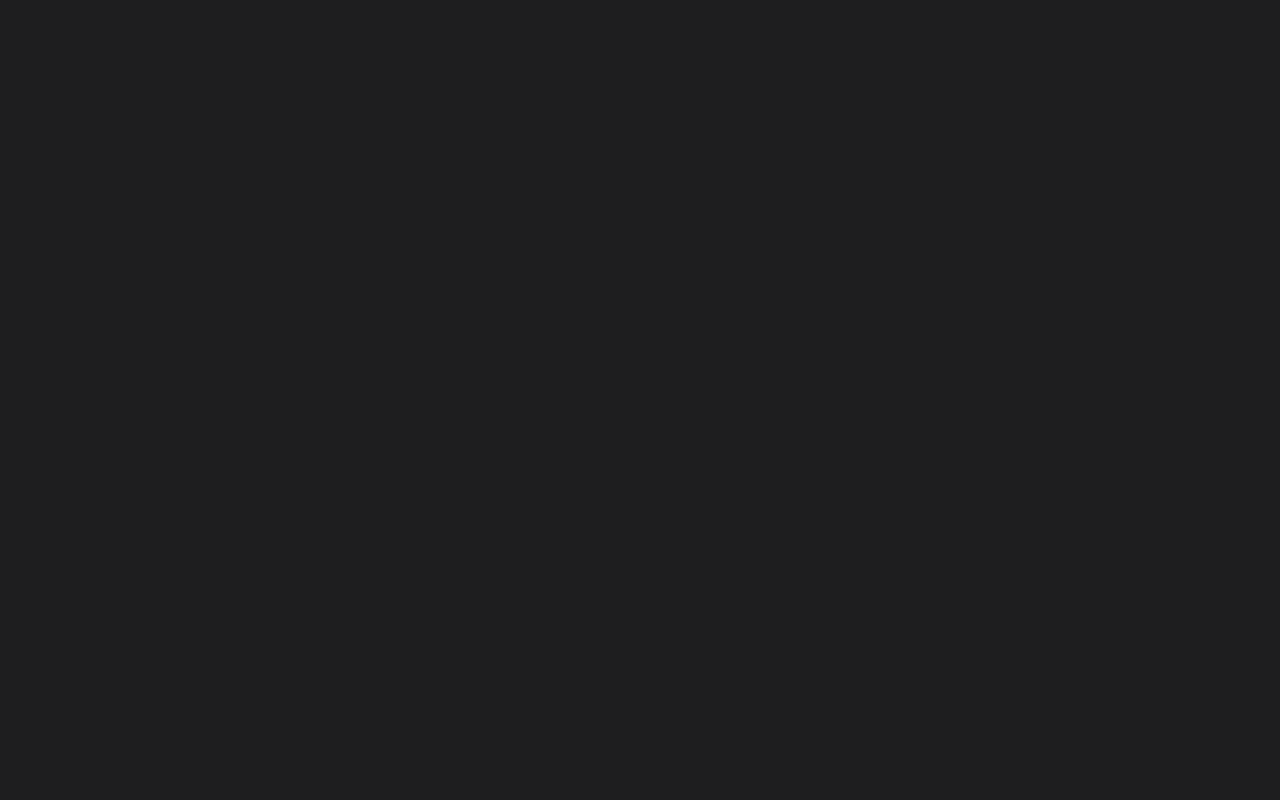
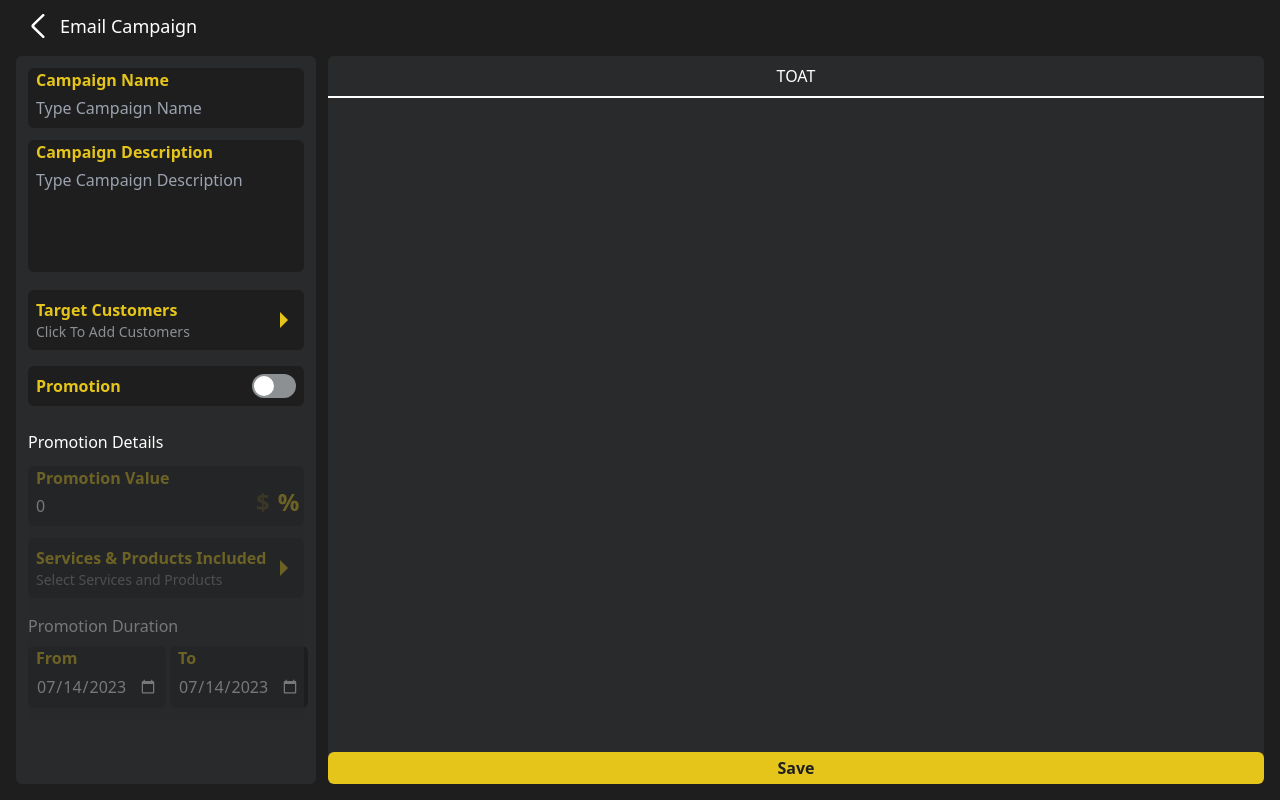
Before and after one commit to DavidMeseha/Campagin-and-survey, a React (Create React App) app: page /create-campaign/email in a window 1280 px wide. Built offline with nearby package versions, Linux system fonts and the light colour scheme.

Commit message:
Pointers

```diff
--- /dev/null
+++ b/src/components/create-campaign/EmailMenu.js
@@ -0,0 +1,110 @@
+import { useEffect, useState } from "react";
+import InputWSwitch from "../general/InputWSwitch";
+import { TextInput } from "../general/InputWTitle";
+import Switch from "../general/Switch";
+import TextareaWTitle from "../general/TextareaWTitle";
+import ServicesSelectButton from "./ServicesSelectButton";
+import CustomerSelectButton from "./CustomerSelectButton";
+import { convertDateToYMD } from "../../utilities/convertDateToYMD";
+import { isEmpty } from "lodash";
+
+const SMSMenu = ({ setCampaign, edit, selectedCampaign }) => {
+    const [campaignName, setCampaignName] = useState('')
+    const [description, setDescription] = useState('')
+    const [containPromotion, setContainPromotion] = useState(false)
+    const [promotionValue, setPromotionValue] = useState({ value: 0, type: '%' })
+    const [promotionDuration, setPromotionDuration] = useState({ start: new Date(), end: new Date() })
+    const [selectedCustomers, setSelectedCustomers] = useState([])
+    const [selectedServices, setSelectedServices] = useState([])
+
+    useEffect(() => {
+        if (edit && !isEmpty(selectedCampaign)) {
+            setCampaignName(selectedCampaign.name)
+            setDescription(selectedCampaign.description)
+            setSelectedCustomers([...selectedCampaign.targetCustomers])
+            if (selectedCampaign.promotion) {
+                setContainPromotion(true)
+                setSelectedServices([...selectedCampaign.promotion.services])
+                setPromotionDuration({ ...selectedCampaign.promotion.duration })
+                setPromotionValue({ value: selectedCampaign.promotion.value, type: selectedCampaign.promotion.type })
+            }
+        }
+    }, [selectedCampaign])
+
+    useEffect(() => {
+        setCampaign({
+            ...selectedCampaign,
+            name: campaignName,
+            description: description,
+            targetCustomers: [...selectedCustomers],
+            promotion: containPromotion ? {
+                value: promotionValue.value,
+                type: promotionValue.type,
+                duration: { start: new Date(promotionDuration.start), end: new Date(promotionDuration.end) },
+                services: [...selectedServices]
+            } : null,
+            performance: {
+                engagment: 0,
+                sales: 0
+            }
+        })
+    }, [campaignName, containPromotion, promotionValue, promotionDuration, selectedCustomers, selectedServices, description])
+
+    return (
+        <>
+            <div>
+                <TextInput
+                    title={'Campaign Name'}
+                    placeholder={'Type Campaign Name'}
+                    value={campaignName}
+                    onChange={(e) => setCampaignName(e.target.value)}
+                />
+            </div>
+            <div>
+                <TextareaWTitle
+                    title={'Campaign Description'}
+                    placeholder={'Type Campaign Description'}
+                    value={description}
+                    onChange={(e) => setDescription(e.target.value)}
+                />
+            </div>
+            <div><CustomerSelectButton selected={selectedCustomers} setSelected={setSelectedCustomers} /></div>
+            <div className="flex justify-between items-center bg-primary rounded-md p-2 mb-2">
+                <div className=" text-color4 font-bold">Promotion</div>
+                <Switch onChange={(e) => { setContainPromotion(e.target.checked) }} value={containPromotion} />
+            </div>
+            <div className="mb-3 mt-6">Promotion Details</div>
+            <div className="relative">
+                {!containPromotion && <div className=" absolute inset-0 bg-[#292a2ba1] z-20"></div>}
+                <div>
+                    <InputWSwitch
+                        title={'Promotion Value'} placeholder={'Type Promotion Value'}
+                        onChange={(e) => setPromotionValue({ ...promotionValue, value: e.target.value })}
+                        typeChange={(type) => setPromotionValue({ ...promotionValue, type: type })}
+                        value={promotionValue.value}
+                        type={promotionValue.type}
+                    />
+                </div>
+                <div><ServicesSelectButton selected={selectedServices} setSelected={setSelectedServices} /></div>
+                <div className="mb-2">Promotion Duration</div>
+                <div className="flex gap-1 w-full">
+                    <div className="w-1/2">
+                        <TextInput
+                            type={'date'} title={'From'}
+                            value={convertDateToYMD(promotionDuration.start)}
+                            onChange={(e) => setPromotionDuration({ ...promotionDuration, start: new Date(e.target.value) })}
+                        />
+                    </div>
+                    <div className="w-1/2">
+                        <TextInput
+                            type={'date'} title={'To'}
+                            value={convertDateToYMD(promotionDuration.end)}
+                            onChange={(e) => setPromotionDuration({ ...promotionDuration, end: new Date(e.target.value) })}
+                        />
+                    </div>
+                </div>
+            </div>
+        </>
+    )
+};
+export default SMSMenu;
--- a/src/components/customer-select/CustomerCard.js
+++ b/src/components/customer-select/CustomerCard.js
@@ -6,7 +6,7 @@ const CustomerCard = ({ customer, option, action }) => {
                 <div className="w-10 h-10 font-semibold text-base bg-color5 flex items-center justify-center rounded-full">{tag}</div>
                 <div>{customer.name}</div>
             </div>
-            <div onClick={() => action(customer)} className={`font-bold text-2xl h-full ${option === 'add' ? 'text-color4' : 'text-color1'}`}>{option === 'add' ? '+' : '-'}</div>
+            <div onClick={() => action(customer)} className={`font-bold text-2xl h-full touch-no-pointer ${option === 'add' ? 'text-color4' : 'text-color1'}`}>{option === 'add' ? '+' : '-'}</div>
         </div>
     )
 };
--- a/src/page/Campaigns.js
+++ b/src/page/Campaigns.js
@@ -94,7 +94,7 @@ const Campaigns = () => {
                             return (
                                 <tr key={campaign.id} className="bg-secondary">
                                     <td className="p-4 flex align-middle justify-center">
-                                        <div onClick={()=>navigate(`/edit-campaign/${campaign.type.toLowerCase()}/${campaign.id}`)} className="fill-color2 w-5 mr-2"><Edit /></div>
+                                        <div onClick={()=>navigate(`/edit-campaign/${campaign.type.toLowerCase()}/${campaign.id}`)} className="fill-color2 w-5 mr-2 touch-no-pointer"><Edit /></div>
                                         {new Date(campaign.created).toLocaleDateString('en', { month: 'short', day: 'numeric', year: 'numeric' })}
                                     </td>
                                     <td>{campaign.type}</td>
--- a/src/page/EmailCampaign.js
+++ b/src/page/EmailCampaign.js
@@ -1,4 +1,90 @@
+import { useLocation, useNavigate, useParams } from "react-router";
+import Header from "../components/general/Header";
+import EmailMenu from "../components/create-campaign/EmailMenu";
+import { useEffect, useState } from "react";
+import { Edit, User } from "../components/general/Icons";
+import Button from "../components/general/Button";
+import Message from '../components/general/Message'
+import DonePopup from "../components/general/DonePopup";
+import useData from "../hooks/useData";
+import { cloneDeep } from "lodash";
+
 const EmailCampaign = () => {
-    return <div></div>;
+    const navigate = useNavigate()
+    const location = useLocation()
+    const { id } = useParams()
+    const { campaigns, editCampaign, addNewCampaign } = useData()
+    const [campaign, setCampaign] = useState({})
+    const [selectedCampaign, setSelectedCampaign] = useState({})
+    const [errorMessage, setErrorMesssage] = useState('')
+    const [isError, setIsError] = useState(false)
+    const [isDone, setIsDone] = useState(false)
+    const [isView, setIsView] = useState(false)
+    const isEdit = location.pathname !== '/create-campaign/sms'
+
+    useEffect(() => {
+        if (isEdit && id) {
+            let foundCampaign = {}
+            for (let campaign of campaigns) {
+                if (campaign.id === id) {
+                    foundCampaign = cloneDeep(campaign)
+                    break
+                }
+            }
+
+            setCampaign(foundCampaign)
+            setSelectedCampaign(foundCampaign)
+        }
+    }, [campaigns])
+
+    const threwError = (message) => {
+        setErrorMesssage(message)
+        setIsError(true)
+    }
+
+    const save = () => {
+        if (!campaign.name) return threwError('Campaign Name Field Is Empty')
+        if (!campaign.description) return threwError('Campaign Description Field Is Empty')
+        if (campaign.targetCustomers.length < 1) return threwError('No Customers Targeted')
+        if (campaign.promotion) {
+            if (!campaign.promotion.value) return threwError('It contains promotion but has no value')
+            if (campaign.promotion.services.length < 1) return threwError('It contains promotion but has no selected services')
+            if (campaign.promotion.duration.start > campaign.promotion.duration.end) return threwError('Promotion duration end should be after the start value')
+        }
+
+        if (!isEdit) addNewCampaign(campaign, 'SMS')
+        else editCampaign(campaign.id, campaign)
+
+        setIsDone(true)
+        setTimeout(() => {
+            setIsDone(false)
+            navigate('/')
+        }, 1200)
+    }
+
+    return (
+        <div className="relative">
+            {isDone && <DonePopup action={'New Campaign Created'} />}
+            <Message message={errorMessage} state={isError} setState={setIsError} />
+            <div className="relative h-[100vh] mx-4 text-color2 overflow-hidden">
+                <div className="flex justify-between items-center p-3">
+                    <Header title={'Email Campaign'} action={() => navigate('/')} />
+                    <div className="w-16 sm:hidden"><Button name={isView ? 'Edit' : 'View'} action={() => setIsView(!isView)} color={'bg-color4'} /></div>
+                </div>
+                <main className={`absolute flex gap-3 sm:w-full w-[200%] top-14 bottom-4 ${isView ? 'left-[-100%]' : 'left-0'} sm:left-0`}>
+                    <div className="sm:w-[300px] w-1/2 p-3 bg-secondary rounded-md overflow-auto">
+                        <EmailMenu save={save} campaign={campaign} selectedCampaign={selectedCampaign} setCampaign={setCampaign} edit={isEdit} />
+                    </div>
+                    <div className="flex flex-col sm:grow w-1/2 bg-secondary rounded-md">
+                        <div className="w-full p-2 border-b-2 border-b-color2 text-center">TOAT</div>
+                        <div className="grow p-3">
+
+                        </div>
+                        <div><Button action={save} name={'Save'} color={'bg-color4'} /></div>
+                    </div>
+                </main>
+            </div>
+        </div>
+    )
 };
 export default EmailCampaign;
```
